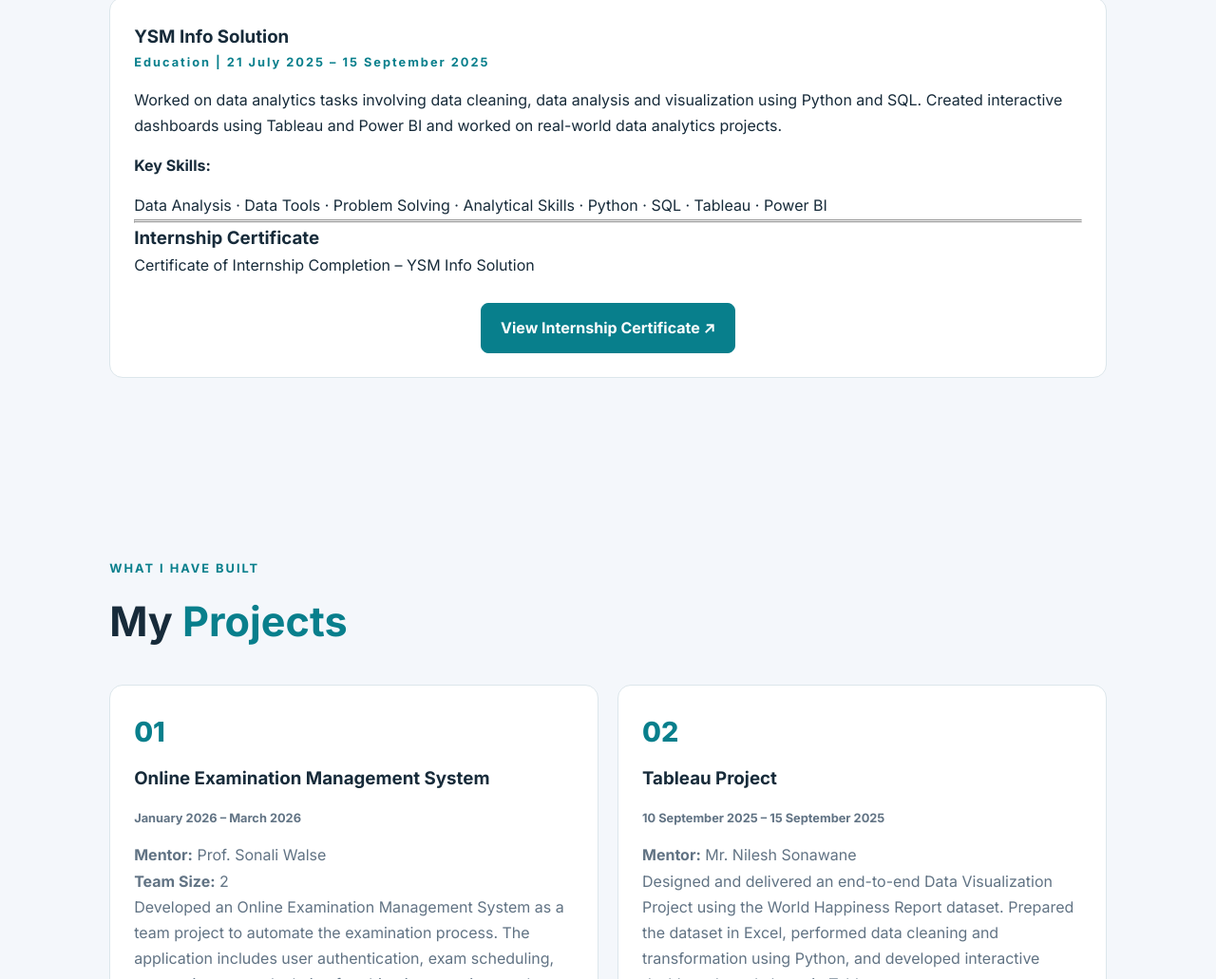
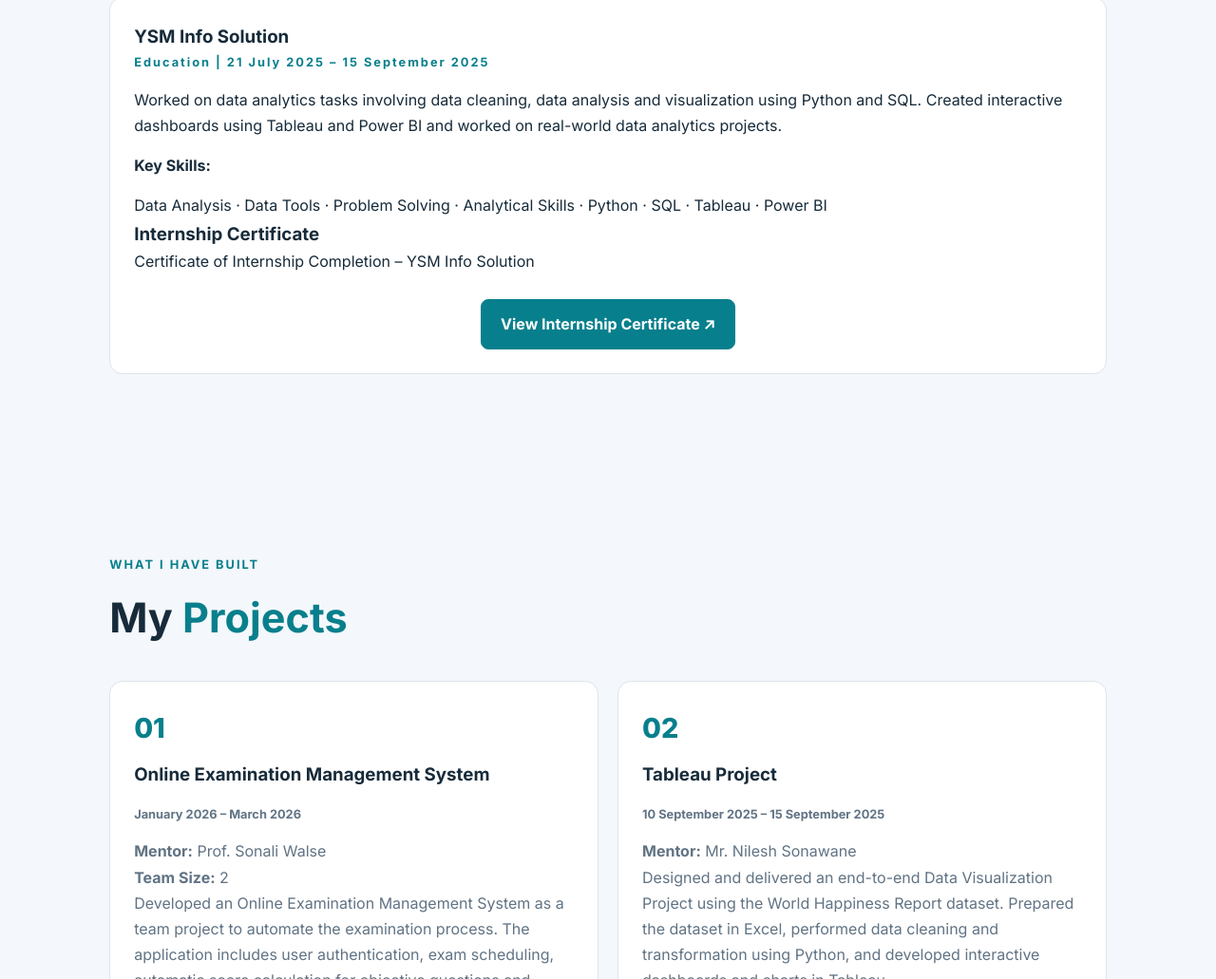
Before and after one commit to HarshadaJadhav2005/harshada-portfolio-2026, a plain HTML site: page index.html in a window 1280 px wide. Shown: the part 2358-3389 px from the top of the page at 95% size. Drawn offline with Linux system fonts and the light colour scheme.

Commit message:
Update index.html

```diff
--- a/index.html
+++ b/index.html
@@ -180,6 +180,7 @@
     </section>
 
 
+
 <!-- Internship Section -->
 <section class="section" id="internship">
 
@@ -209,10 +210,6 @@
       Analytical Skills · Python · SQL · Tableau · Power BI
     </p>
 
-  <hr>
-
-<hr>
-
     <h3>Internship Certificate</h3>
 
     <p>Certificate of Internship Completion – YSM Info Solution</p>
@@ -220,6 +217,7 @@
     <div style="text-align:center; margin-top:25px;">
 
       <a
+        href="https://harshadajadhav2005.github.io/harshada-portfolio-2026/certificates/internship%20certificate.png"
         target="_blank"
         rel="noopener noreferrer"
         class="btn">
@@ -231,7 +229,6 @@
   </div>
 
 </section>
-
 
 
     <!-- Projects Section -->
```
Lines whose indentation alone changed are shown as unchanged.
